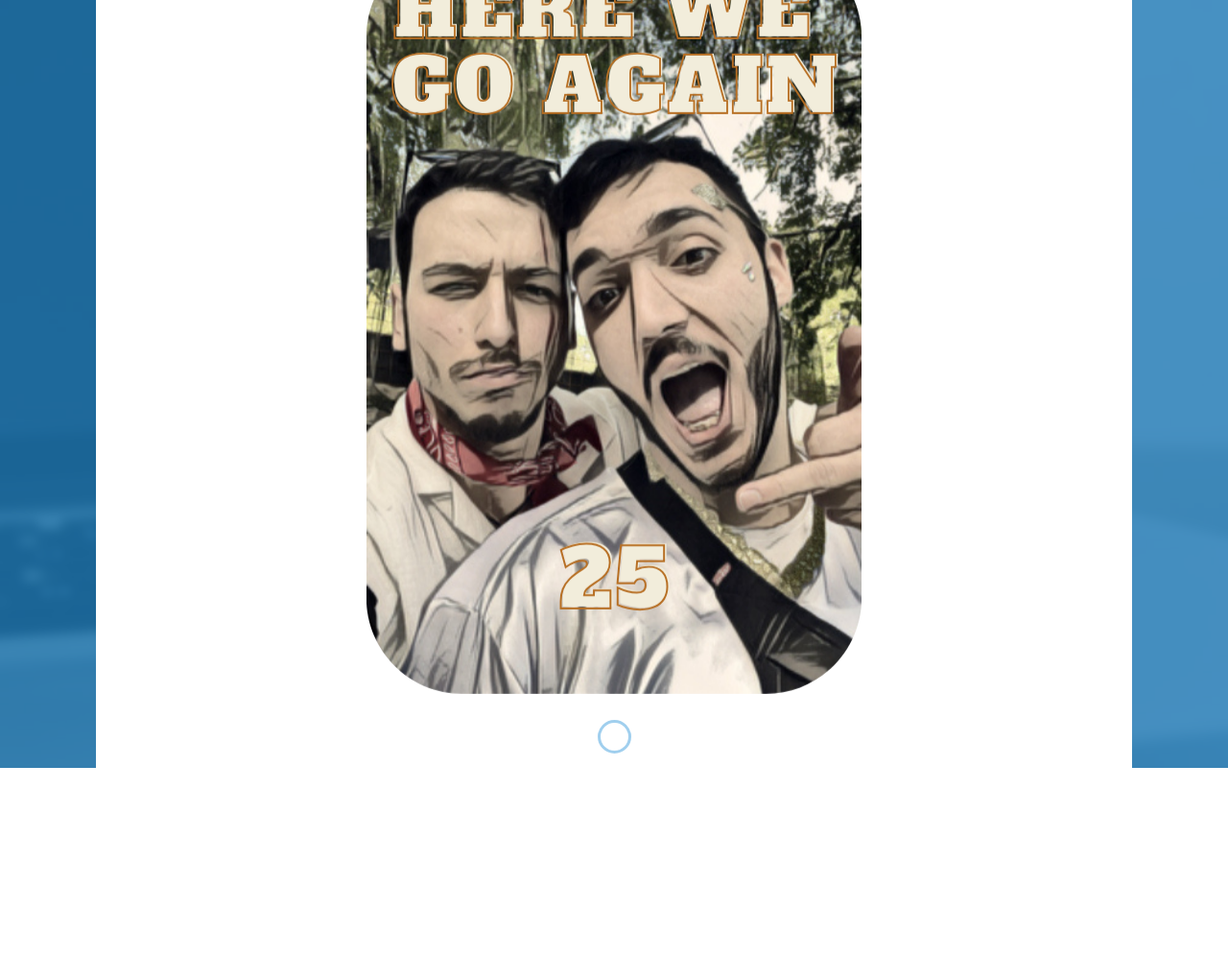
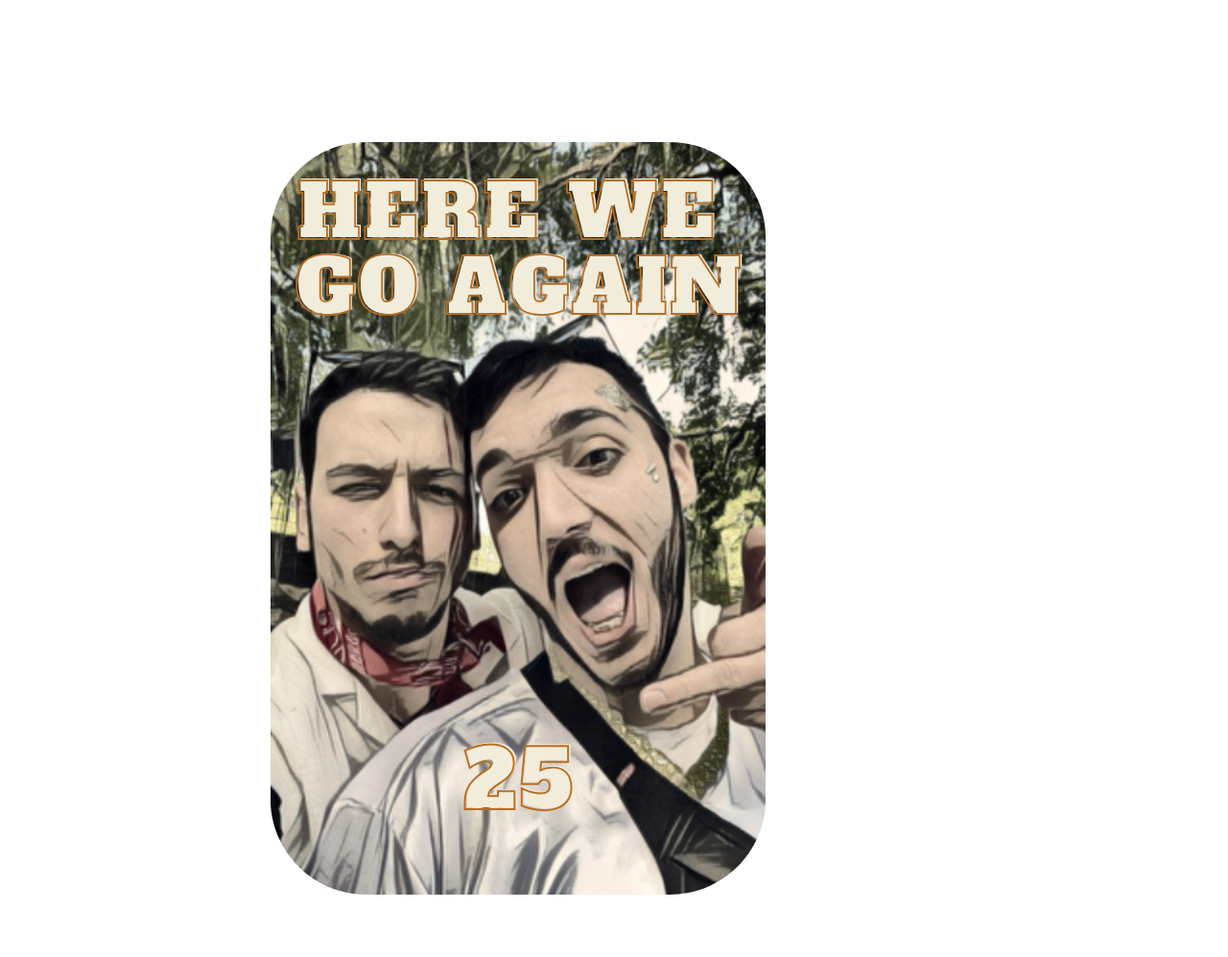
Before and after one commit to NadavShitrit1/HereWeGoAgainInvite, a website: page index.html in a window 1280 px wide. Shown: the whole page at 96% size. Before the commit the page ends 800 px from the top, so only its background shows below. Drawn offline with Linux system fonts and the light colour scheme.

Commit message:
Update index.html

```diff
--- a/index.html
+++ b/index.html
@@ -15,25 +15,7 @@
 </head>
 
 <body>
-	<div id="lead">
-        <div id="lead-content">
-            <img class="MyPhoto" src="images/HERE WE GO AGAIN.png" alt="MyPhoto" />
-            <h1>15.11 יום הולדת לנדב וירין</h1>
-            <h2>מועדון הפיאסטה בראשון לציון - פרטים בוואצפ</h2>
-        </div>
-        <!-- End #lead-content -->
-
-        <div id="lead-overlay"></div>
-
-        <div id="lead-down">
-            <span>
-                <i class="fa fa-chevron-down" aria-hidden="true"></i>
-            </span>
-        </div>
-        <!-- End #lead-down -->
-    </div>
-    <!-- End #lead -->
-
+	<img class="MyPhoto" src="images/HERE WE GO AGAIN.png" alt="MyPhoto" />
 </body>
 
 </html>
```
